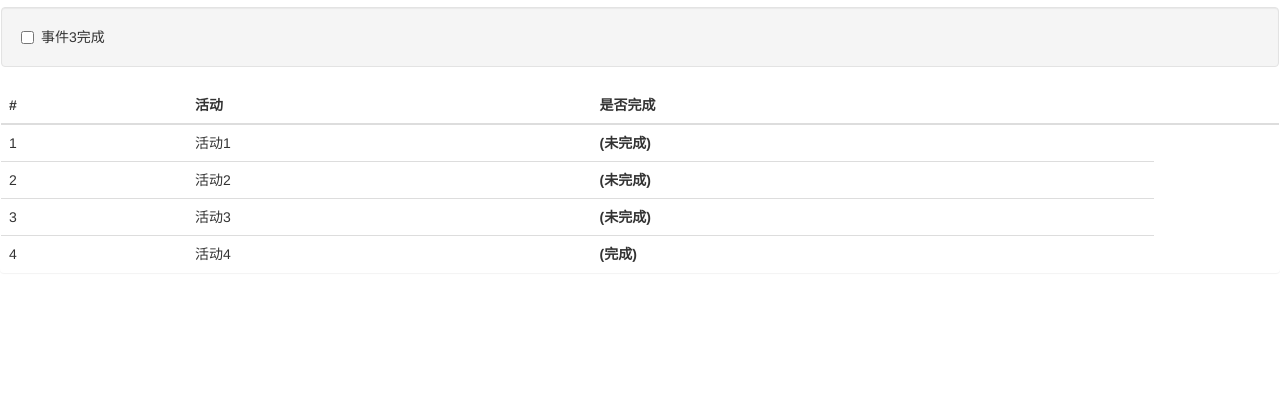
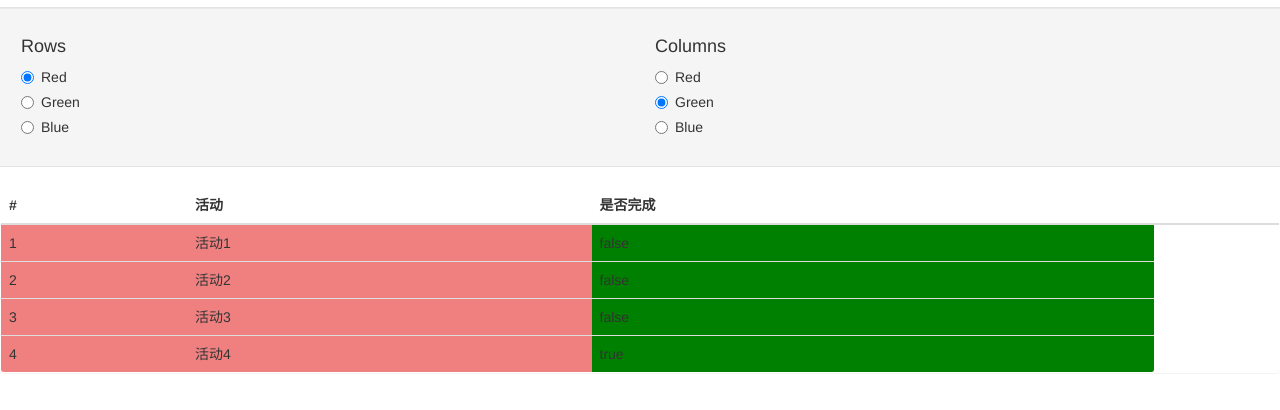
Before and after one commit to supertiny99/angularDemo, a website: page src/directives.html in a window 1280 px wide. Shown: the part 50-460 px from the top of the page. Drawn offline with nearby package versions, Linux system fonts and the light colour scheme.

Commit message:
ng-class,,ng-style的使用。

```diff
--- a/src/directives.html
+++ b/src/directives.html
@@ -5,18 +5,25 @@
   <title>Document</title>
   <link rel="stylesheet" href="bootstrap.css" />
   <style>
-    td > *:first-child { font-weight: bold; }
+    tr.Red { background-color: lightcoral; }
+    tr.Green { background-color: lightgreen; }
+    tr.Blue { background-color: lightblue; }
   </style>
 </head>
 <body>
 
   <div id="todoPanel" class="panel" data-ng-controller="defaultCtrl">
     <h3 class="panel-header">To Do List</h3>
-    <div class="checkbox well">
-      <label>
-        <input type="checkbox" ng-model="todos[2].complete" />
-        事件3完成
-      </label>
+
+    <div class="row well">
+      <div class="col-xs-6" ng-repeat="(key, val) in settings">
+        <h4>{{key}}</h4>
+        <div class="radio" ng-repeat="button in buttonNames">
+          <label>
+            <input type="radio" ng-model="settings[key]" value="{{button}}"/> {{button}}
+          </label>
+        </div>
+      </div>
     </div>
 
     <table class="table">
@@ -29,12 +36,11 @@
         </tr>
       </thead>
       <tbody>
-        <tr ng-repeat="item in todos">
+        <tr ng-repeat="item in todos" ng-class="settings.Rows">
           <td>{{$index +1}}</td>
           <td>{{item.action}}</td>
-          <td>
-            <span ng-if="!item.complete">(未完成)</span>
-            <span ng-if="item.complete">(完成)</span>
+          <td ng-style="{'background-color': settings.Columns}">
+            {{item.complete}}
           </td>
         </tr>
       </tbody>
--- a/src/index.js
+++ b/src/index.js
@@ -9,4 +9,11 @@ angular.module('exampleApp', [])
       { action: '活动3', complete: false},
       { action: '活动4', complete: true}
     ];
+
+    $scope.buttonNames = ['Red', 'Green', 'Blue'];
+
+    $scope.settings = {
+      Rows: 'Red',
+      Columns: 'Green'
+    };
   });
```
